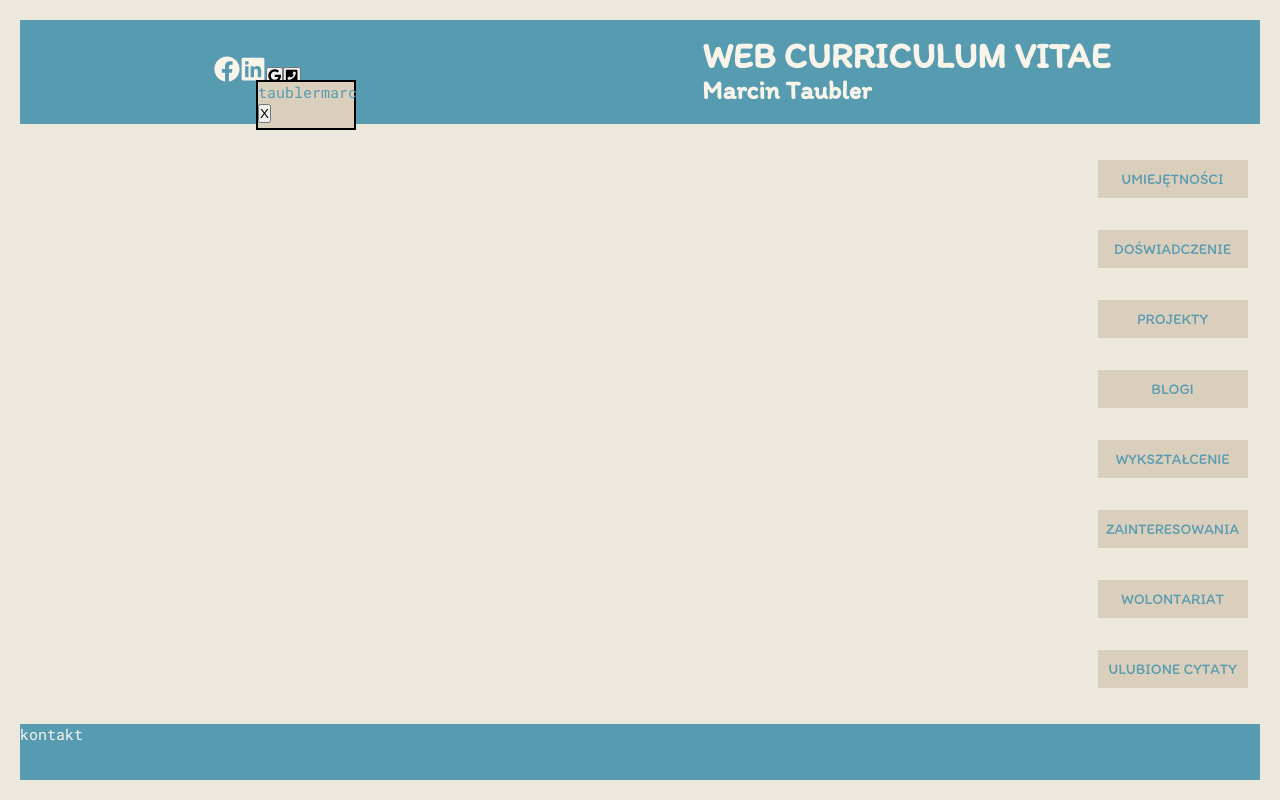
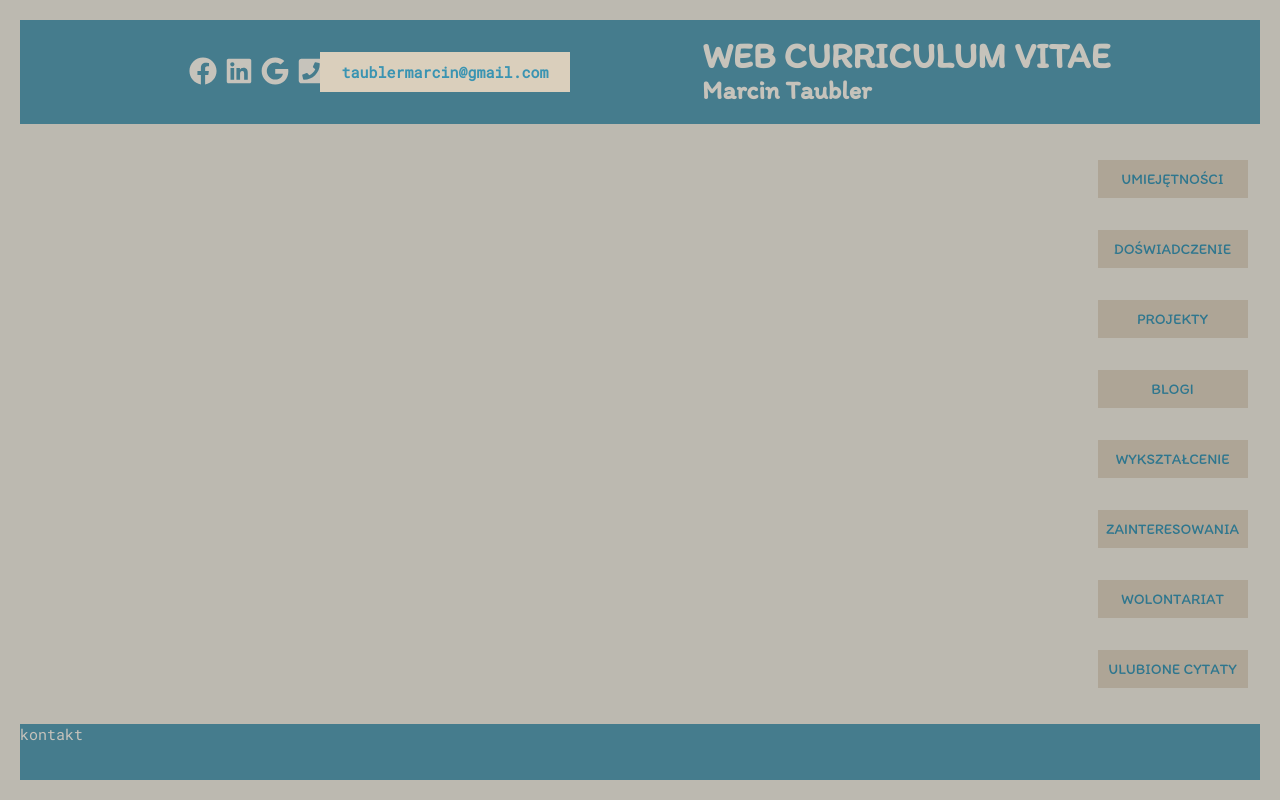
Before and after one commit to daily-webdev/e-cv, a React app: page /it in a window 1280 px wide. Both pictures are taken after a click on the button 274 px from the left and 76 px from the top of the page. Built offline with nearby package versions, Linux system fonts and the light colour scheme.

Commit message:
add social/dialogs style and better font colors

```diff
--- a/src/layouts/Header.js
+++ b/src/layouts/Header.js
@@ -59,15 +59,19 @@ function Header() {
       </section>
       {isPhone && (
         <div className="dialog dialog__phone">
-          <p>730 130 531</p>
-          <button onClick={handlePhoneClose}>X</button>
+          <button onClick={handlePhoneClose}></button>
+          <div className="dialog dialog__phone">
+            <p>730 130 531</p>
+          </div>
         </div>
       )}
 
       {isMail && (
         <div className="dialog dialog__mail">
-          <p>taublermarcin@gmail.com</p>
-          <button onClick={handleMailClose}>X</button>
+          <button onClick={handleMailClose}></button>
+          <div className="dialog dialog__mail">
+            <p>taublermarcin@gmail.com</p>
+          </div>
         </div>
       )}
     </>
--- a/src/styles/_variables.scss
+++ b/src/styles/_variables.scss
@@ -1,5 +1,6 @@
 $background: #ece8dd;
 $water: #579bb1;
+$dark-water: #3a94b2;
 // $sand: #e1d7c6;
 $sand: #dacfbc;
 $light: #f8f4ea;
--- a/src/styles/components.scss
+++ b/src/styles/components.scss
@@ -20,13 +20,12 @@
 
       a {
         display: block;
-
-        color:variables.$water;
+        color:variables.$dark-water;
         background-color: variables.$sand;
         // border: 2px solid black;
       }
       a:visited {
-        color: variables.$water;
+        color: variables.$dark-water;
       }
     }
   }
@@ -82,21 +81,41 @@
 }
 
 .dialog {
-  width: 100px;
-  height: 50px;
+  height: 40px;
   background-color: variables.$sand;
-  border: 2px solid black;
   position: fixed;
+  line-height: 40px;
+  z-index: 1;
+  color: variables.$dark-water;
+  font-weight: 600;
+  div {
+    z-index: 2;
+  }
+  p {
+    text-align: center;
+  }
+  button {
+    background-color: black;
+    opacity: 0.2;
+    border: 0;
+    position: fixed;
+    left: 0;
+    top: 0;
+    width: 100vw;
+    height: 100vh;
+  }
 }
 
 .dialog__phone {
-  left: 10vw;
-  top: 10vh;
+  width: 130px;
+  left: 25vw;
+  top: 6.5vh;
 }
 
 .dialog__mail {
-  left: 20vw;
-  top: 10vh;
+  width: 250px;
+  left: 25vw;
+  top: 6.5vh;
 }
 
 .list {
@@ -108,7 +127,7 @@
   // border: 2px solid black;
   padding: 5px;
   height: 100%;
-  li {
-    // border: 2px solid black;
-  }
+  // li {
+  //   // border: 2px solid black;
+  // }
 }
--- a/src/styles/header.scss
+++ b/src/styles/header.scss
@@ -6,6 +6,7 @@
   background-color: variables.$water;
   margin: 20px;
   position: relative;
+
 }
 
 .titles {
@@ -36,6 +37,15 @@
   transform: translateY(-50%);
   background-color: variables.$water;
   text-align: center;
-  font-size: 26px;
-  line-height: 50px;
+  font-size: 28px;
+  line-height: 56px;
+  button {
+font-size: 28px;
+color: variables.$light;
+background-color: transparent;
+border: 0;
+  }
+  * {
+    margin: 0px 2px;
+  }
 }
--- a/src/styles/index.scss
+++ b/src/styles/index.scss
@@ -9,7 +9,7 @@
 
 body {
   font-family: "Roboto Mono", Arial, Helvetica, sans-serif;
-  color: #579bb1;
+  color: variables.$dark-water;
   background-color: variables.$background;
   font-size: 15px;
 
--- a/src/styles/main.scss
+++ b/src/styles/main.scss
@@ -40,11 +40,11 @@
         margin: auto;
         padding: 10px 0;
         // border: 2px solid black;
-        color: variables.$water;
+        color: variables.$dark-water;
         background-color: variables.$sand;
       }
       a:visited {
-        color: variables.$water;
+        color: variables.$dark-water;
       }
     }
     text-transform: uppercase;
```
